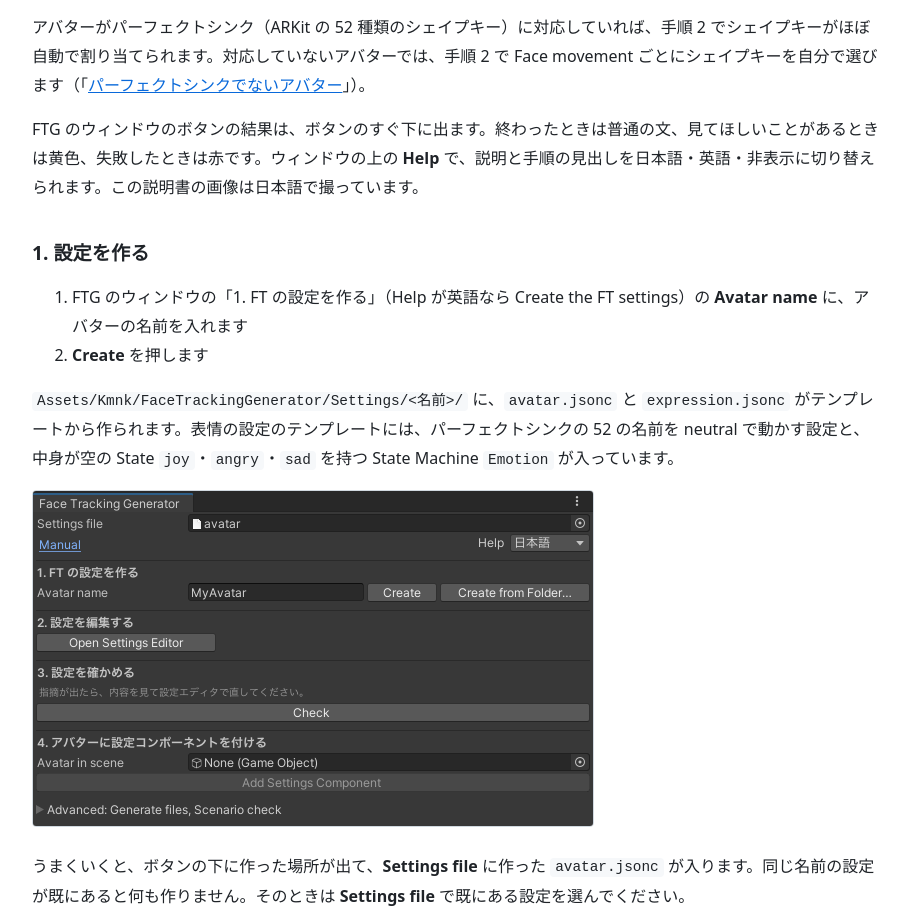
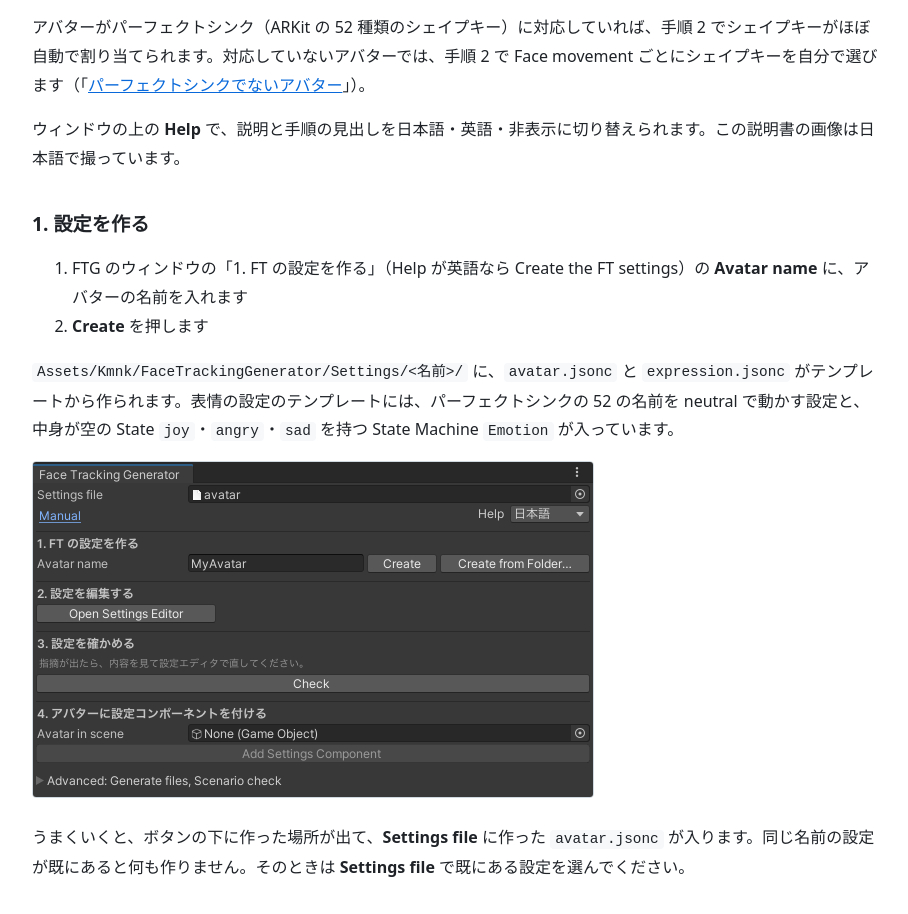
Before and after one commit to kmnk/VRChat_FaceTrackingGenerator, a website: page Packages/dev.kmnk.face-tracking-generator/Documentation~/manual-ja/index.html in a window 1280 px wide. Shown: the part 4721-5635 px from the top of the page, without its empty margins (184-1092 px from the left). Drawn offline with Linux system fonts and the light colour scheme.

Commit message:
Manual: drop the general note on result colors; README: only the last result shows
Co-Authored-By: Claude Opus 5.5 <noreply@anthropic.com>

```diff
--- a/Packages/dev.kmnk.face-tracking-generator/Documentation~/manual-ja/index.html
+++ b/Packages/dev.kmnk.face-tracking-generator/Documentation~/manual-ja/index.html
@@ -138,7 +138,7 @@ blockquote { margin: 1em 0; padding: 0 1em; color: var(--muted); border-left: 4p
 <h2 id="はじめての設定">はじめての設定</h2>
 <p>この章では、アバターに FT を付けて、VRChat で顔が動くところまでを順に進めます。手順は、FTG のウィンドウに並んでいる 4 つ（設定を作る、設定を編集する、設定を確認する、アバターに付ける）と、最後の Build &amp; Test です。</p>
 <p>アバターがパーフェクトシンク（ARKit の 52 種類のシェイプキー）に対応していれば、手順 2 でシェイプキーがほぼ自動で割り当てられます。対応していないアバターでは、手順 2 で Face movement ごとにシェイプキーを自分で選びます（「<a href="#%E3%83%91%E3%83%BC%E3%83%95%E3%82%A7%E3%82%AF%E3%83%88%E3%82%B7%E3%83%B3%E3%82%AF%E3%81%A7%E3%81%AA%E3%81%84%E3%82%A2%E3%83%90%E3%82%BF%E3%83%BC">パーフェクトシンクでないアバター</a>」）。</p>
-<p>FTG のウィンドウのボタンの結果は、ボタンのすぐ下に出ます。終わったときは普通の文、見てほしいことがあるときは黄色、失敗したときは赤です。ウィンドウの上の <strong>Help</strong> で、説明と手順の見出しを日本語・英語・非表示に切り替えられます。この説明書の画像は日本語で撮っています。</p>
+<p>ウィンドウの上の <strong>Help</strong> で、説明と手順の見出しを日本語・英語・非表示に切り替えられます。この説明書の画像は日本語で撮っています。</p>
 <h3 id="1-設定を作る">1. 設定を作る</h3>
 <ol>
 <li>FTG のウィンドウの「1. FT の設定を作る」（Help が英語なら Create the FT settings）の <strong>Avatar name</strong> に、アバターの名前を入れます</li>
```
Also changed, not shown: README.md, docs/manual-ja/README.md.
